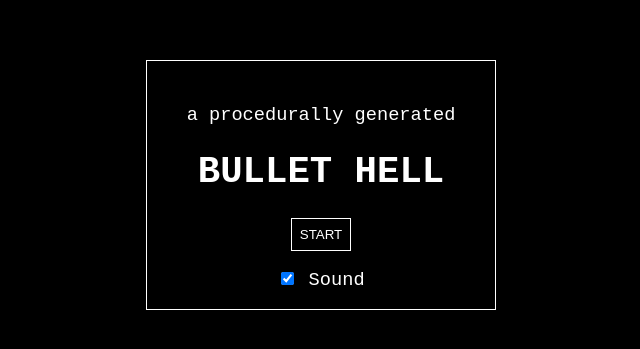
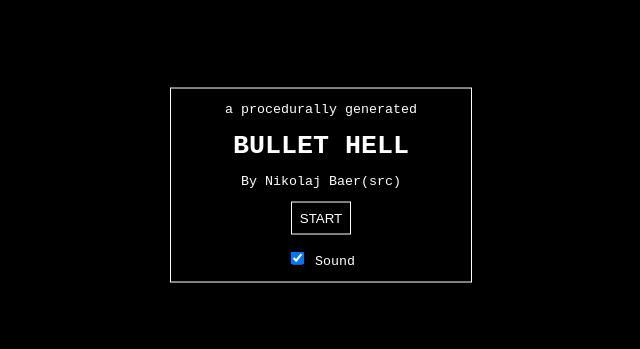
Before and after one commit to nikolajbaer/procgen-bhell, a React app: page / in a window 1280 px wide. Shown: the part 215-564 px from the top of the page, without its empty margins (319-959 px from the left). Built offline with nearby package versions, Linux system fonts and the light colour scheme; what ecsy would draw is missing.

Commit message:
update start menu layout

```diff
--- a/src/index.html
+++ b/src/index.html
@@ -31,7 +31,6 @@
 		}
 		a {
 			font-family: monospace;
-			font-size: 10pt;
 			color: white;
 			text-decoration: none;
 		}
@@ -40,13 +39,12 @@
 			top: 50%;
 			left: 50%;
 			width: 300px;
-			height: 200px;
 			border: solid 1px white;
-			padding: 24px;
 			text-align: center;
 			color: white;
 			margin-right: -50%;
     		transform: translate(-50%, -50%);
+			font-size: 10pt;
 		}
 		.menu button {
 			background-color: black;
@@ -55,8 +53,12 @@
 			cursor: pointer;
 			color: white;
 		}
+		.menu h1 {
+			margin-top: 10px;
+			margin-bottom: 10px;
+		}
 		.healthbar {
-			margin: auto;
+			margin: 4px auto 4px auto;
 			width: 200px;
 			height: 16px;
 			border: solid 1px white;
--- a/src/index.jsx
+++ b/src/index.jsx
@@ -32,7 +32,6 @@ const HUDView = observer( ({ hudState }) => (
         <HealthBar health={hudState.health} max_health={hudState.max_health} />
         <div className="hud">
             WASD to move, LMB/RMB to fire <br/>
-            <a href="https://github.com/nikolajbaer/procgen-bhell" target="_blank" title="source code on github">&lt;src&gt;</a>
         </div>
     </div>
 ))
@@ -65,6 +64,10 @@ class GameUI extends React.Component {
             view = <div className="menu">
                 <p>a procedurally generated</p>
                 <h1>BULLET HELL</h1>
+                <p>
+                    By <a title="nikolajbaer.us" target="_blank" href="https://www.nikolajbaer.us/">Nikolaj Baer</a>
+                    <a href="https://github.com/nikolajbaer/procgen-bhell" target="_blank" title="source code on github">(src)</a>
+                </p>
                 <button onClick={() => this.start_game()}>START</button>
                 <p>
                     <input type="checkbox" checked={this.state.playSound} onChange={this.handleSoundChange} /> Sound
```
